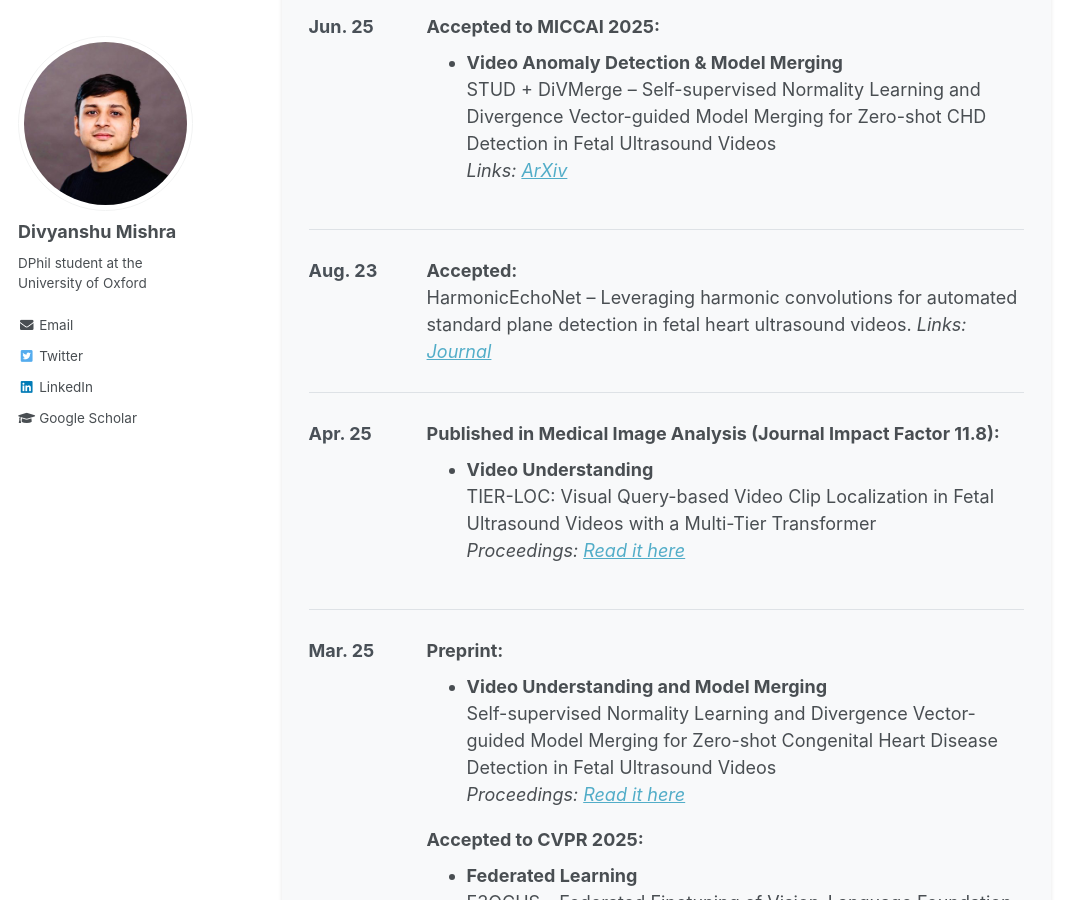
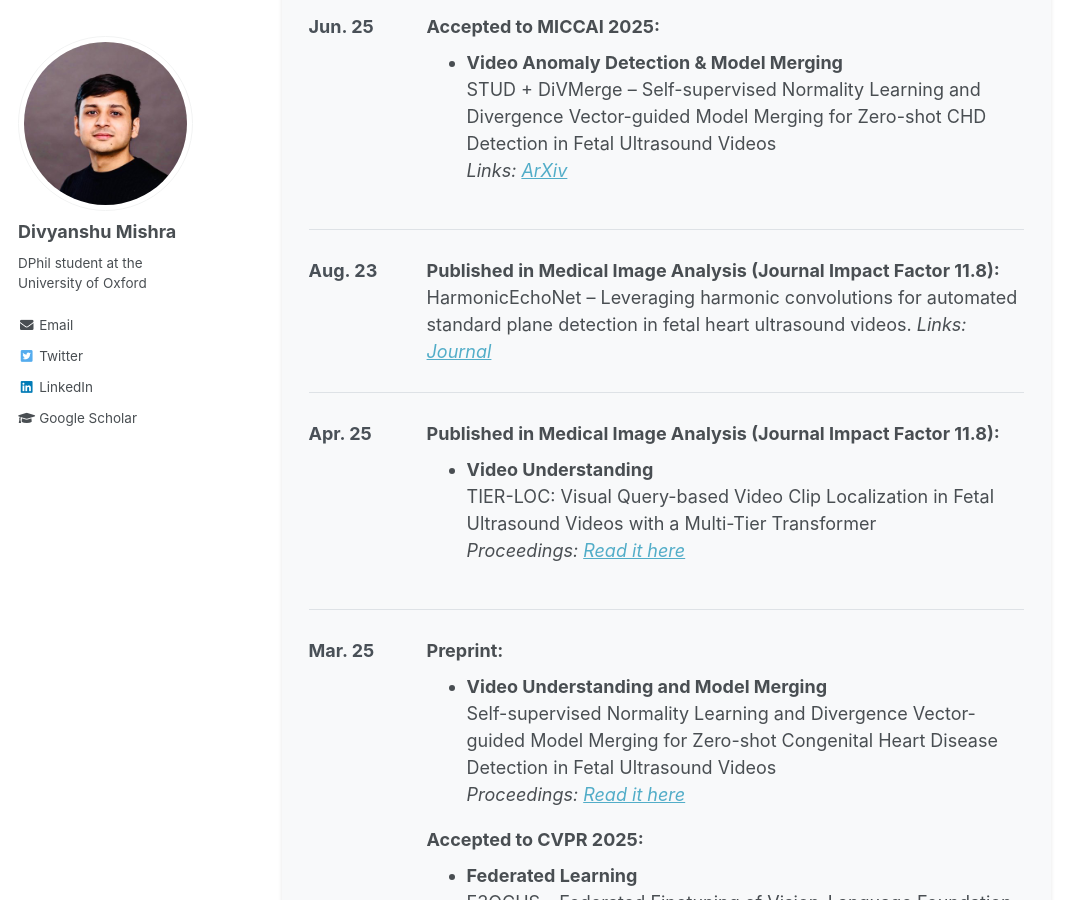
Before and after one commit to mdivyanshu97/mdivyanshu97.github.io, a Jekyll site: the page built from _pages/about.md, in a window 1280 px wide and 900 px high, scrolled down 1492 px. Shown: the whole window, without its empty margins (0-1068 px from the left). Built offline with Jekyll 4.4.1, drawn with Linux system fonts in a browser that asks for light colours.

Commit message:
úpdated_harmonic

```diff
--- a/_pages/about.md
+++ b/_pages/about.md
@@ -61,7 +61,7 @@ Feel free to explore my website to learn more about my projects, publications, a
 <div class="news-item">
   <div class="news-date">Aug. 23</div>
   <div class="news-content">
-    <strong>Accepted:</strong><br>
+    <strong>Published in Medical Image Analysis (Journal Impact Factor 11.8):</strong><br>
     HarmonicEchoNet – Leveraging harmonic convolutions for automated standard plane detection in fetal heart ultrasound videos.
     <em>Links: <a href="https://doi.org/10.1016/j.media.2025.103758">Journal</a></em>
 
```
Also changed, not shown: 1 other file.
